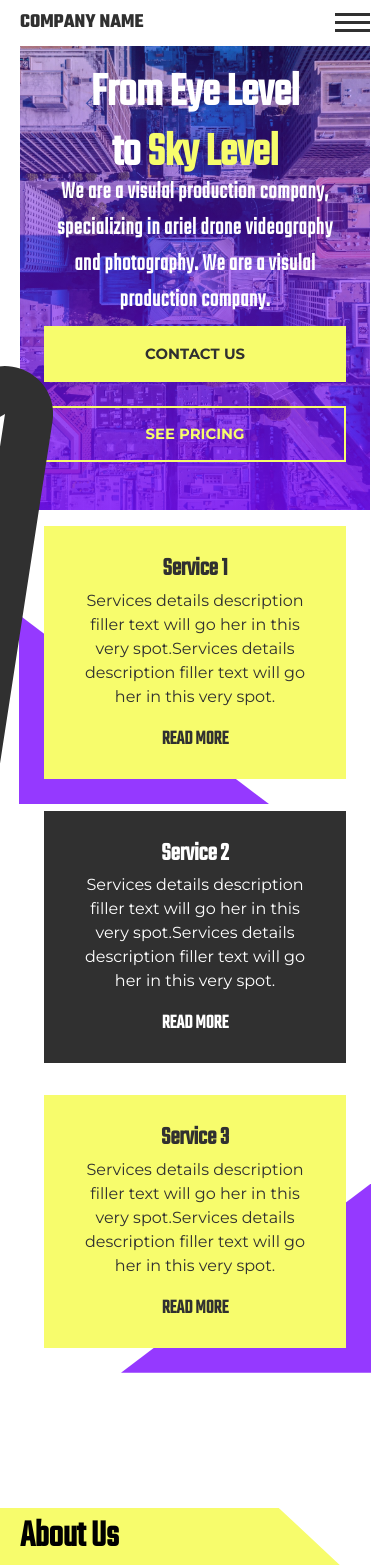
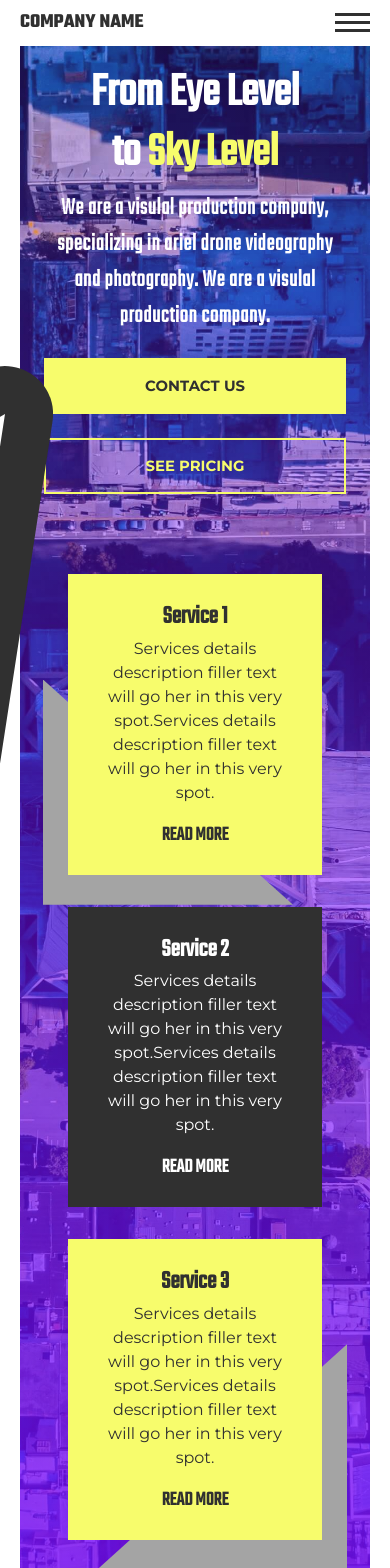
Before and after one commit to ChristianWare/templateOne, a Next.js app: page / in a window 390 px wide. Shown: the top 1568 px of the page. Built offline with nearby package versions, Linux system fonts and the light colour scheme.

Commit message:
Hero Services placement update

```diff
--- a/pages/index.js
+++ b/pages/index.js
@@ -11,7 +11,7 @@ export default function Home() {
   return (
     <div>
       <Hero />
-      <Services />
+      {/* <Services /> */}
       <AboutSection />
       <Misc />
       <WhyChooseUs />
--- a/src/comps/Footer.module.css
+++ b/src/comps/Footer.module.css
@@ -18,7 +18,7 @@
 
 .copyRightContainer {
     width: 100%;
-    border-top: 2px solid var(--accent5);
+    border-top: 2px solid var(--accent4);
     display: flex;
     justify-content: center;
     align-items: center;
--- a/src/comps/Hero.js
+++ b/src/comps/Hero.js
@@ -2,6 +2,7 @@ import styles from "./Hero.module.css";
 import Button from "./utils/Button";
 import Image from "next/image";
 import BG from "../../public/images/bg.jpg";
+import Services from "./services";
 
 function Hero() {
   return (
@@ -20,6 +21,7 @@ function Hero() {
           <Button text='Contact Us' />
           <Button text='See Pricing' color='primaryOutline2' />
         </div>
+      <Services />
       </div>
     </section>
   );
--- a/src/comps/Hero.module.css
+++ b/src/comps/Hero.module.css
@@ -1,6 +1,7 @@
 .heroContainer {
     background-color: var(--accent3);
     position: relative;
+    margin-bottom: 15rem;
 }
 
 .content {
@@ -9,6 +10,7 @@
     flex-direction: column;
     align-items: center;
     justify-content: center;
+    gap: 3rem;
 }
 
 .imgContainer {
@@ -59,6 +61,11 @@
     margin-bottom: 3rem;
 }
 
+@media screen and (max-width: 868px) {
+    .content {
+        gap: 2rem
+    }
+}
 
 @media screen and (max-width: 768px) {
     .copy {
--- a/src/comps/NavbarElement.module.css
+++ b/src/comps/NavbarElement.module.css
@@ -31,6 +31,7 @@
 
 .copy {
     hyphens: auto;
+    width: 80%;
 }
 
 .socials {
--- a/src/comps/Services.module.css
+++ b/src/comps/Services.module.css
@@ -1,10 +1,9 @@
-.servicesContainer {
+/* .servicesContainer {
     margin-bottom: 15rem;
-}
+} */
 
 .servicesBoxes {
     padding: 0rem calc(10vw - 5rem);
-    margin-top: -5rem;
     display: flex;
     align-items: flex-start;
     justify-content: center;
@@ -28,7 +27,7 @@
     width: 250px;
     height: 75%;
     clip-path: polygon(0 0, 0% 100%, 100% 100%);
-    background-color: var(--accent5);
+    background-color: var(--accent3);
 }
 
 .bx1:nth-child(3):after {
@@ -40,7 +39,7 @@
     width: 250px;
     height: 75%;
     clip-path: polygon(100% 0, 0% 100%, 100% 100%);
-    background-color: var(--accent5);
+    background-color: var(--accent3);
 }
 
 .bx1:nth-child(2) {
@@ -64,11 +63,7 @@
     font-family: "TekoRegular";
 }
 
-@media screen and (max-width: 768px) {
-    .servicesContainer {
-        margin-top: 2rem;
-    }
-
+@media screen and (max-width: 868px) {
     .servicesBoxes {
         flex-direction: column;
         align-items: center;
```
